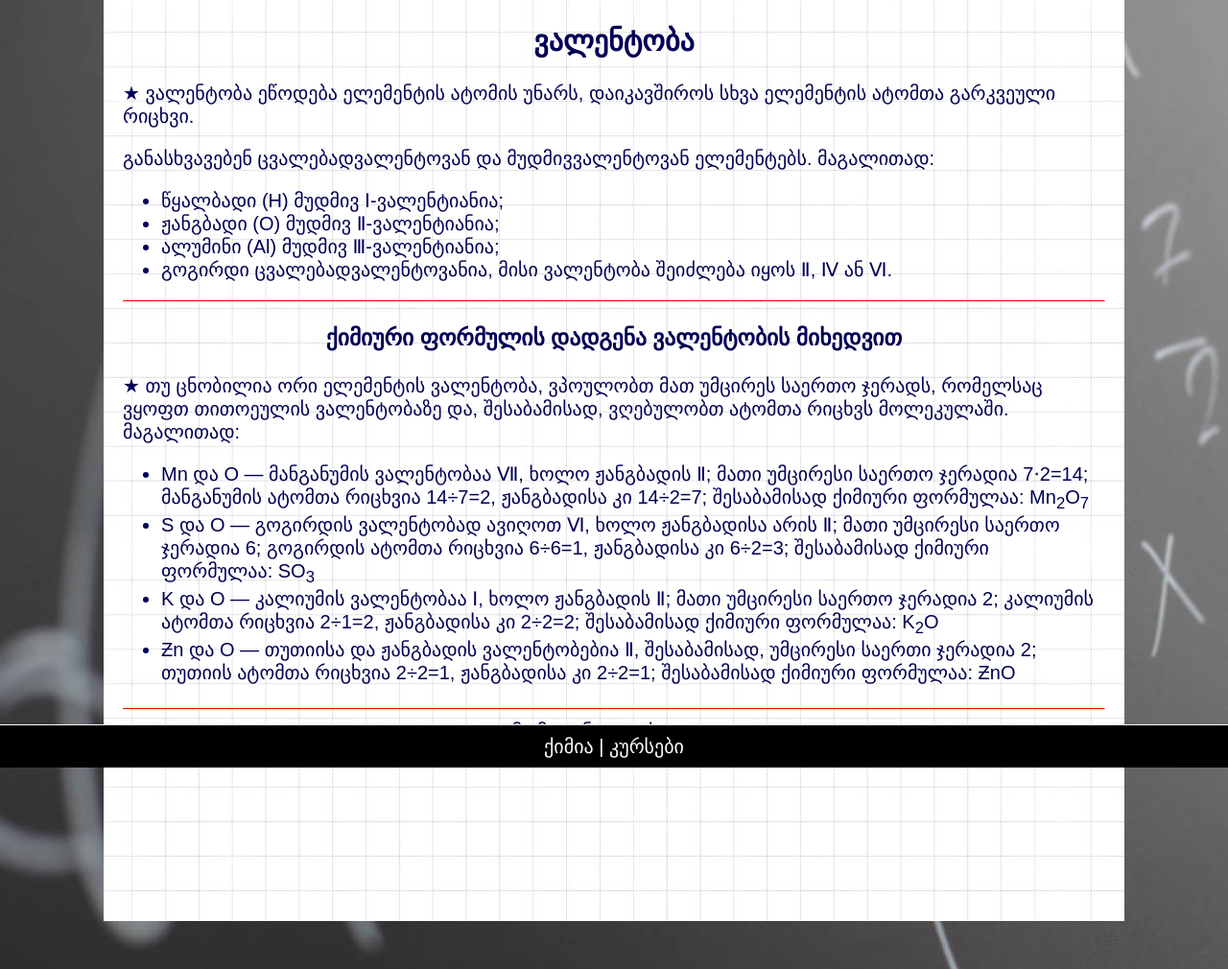
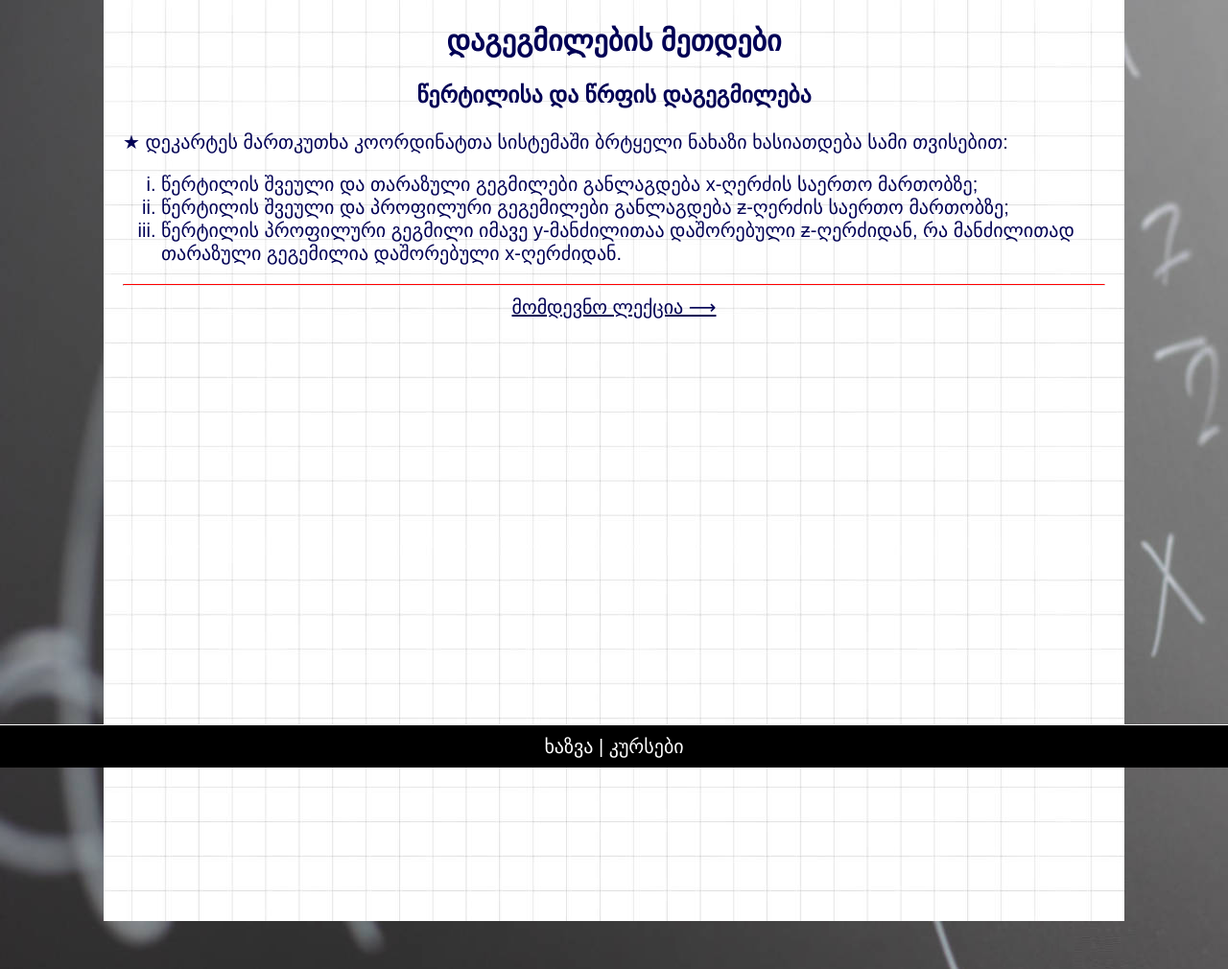
Before and after one commit to Lisztomaniac1811/ATSU-EE, a plain HTML site: page sketching-week2.html in a window 1280 px wide. Shown: the whole page at 96% size. Drawn offline with Linux system fonts and the light colour scheme.

Commit message:
Update sketching-week2.html

```diff
--- a/sketching-week2.html
+++ b/sketching-week2.html
@@ -3,42 +3,28 @@
 <head>
     <meta charset="UTF-8">
     <meta name="viewport" content="width=device-width, initial-scale=1.0">
-    <title>კვირა 1 - წრფივი ალგებრა | ელექტრული ინჟინერია | აწსუ</title>
+    <title>კვირა 2 - ხაზვა | ელექტრული ინჟინერია | აწსუ</title>
     <link rel="stylesheet" href="styles.css">
     <style>
     </style>
 </head>
 <body>
     <main>
-        <h2>ვალენტობა</h2>
-        <p>★ ვალენტობა ეწოდება ელემენტის ატომის უნარს, დაიკავშიროს სხვა ელემენტის ატომთა გარკვეული რიცხვი.</p>
-        <p>განასხვავებენ ცვალებადვალენტოვან და მუდმივვალენტოვან ელემენტებს. მაგალითად:
-        <ul>
-            <li>წყალბადი (H) მუდმივ Ⅰ-ვალენტიანია;</li>
-            <li>ჟანგბადი (O) მუდმივ Ⅱ-ვალენტიანია;</li>
-            <li>ალუმინი (Al) მუდმივ Ⅲ-ვალენტიანია;</li>
-            <li>გოგირდი ცვალებადვალენტოვანია, მისი ვალენტობა შეიძლება იყოს Ⅱ, Ⅳ ან Ⅵ.</li>
-        </ul>
-    </p>
-    <hr>
-    <h3>ქიმიური ფორმულის დადგენა ვალენტობის მიხედვით</h3>
-    <p>★ თუ ცნობილია ორი ელემენტის ვალენტობა, ვპოულობთ მათ უმცირეს საერთო ჯერადს, რომელსაც ვყოფთ თითოეულის ვალენტობაზე და, შესაბამისად, ვღებულობთ ატომთა რიცხვს მოლეკულაში. მაგალითად:
-        <ul>
-            <li>Mn და O — მანგანუმის ვალენტობაა Ⅶ, ხოლო ჟანგბადის Ⅱ; მათი უმცირესი საერთო ჯერადია 7⋅2=14; მანგანუმის ატომთა რიცხვია 14÷7=2, ჟანგბადისა კი 14÷2=7; შესაბამისად ქიმიური ფორმულაა: Mn<sub>2</sub>O<sub>7</sub></li>
-            <li>S და O — გოგირდის ვალენტობად ავიღოთ Ⅵ, ხოლო ჟანგბადისა არის Ⅱ; მათი უმცირესი საერთო ჯერადია 6; გოგირდის ატომთა რიცხვია 6÷6=1, ჟანგბადისა კი 6÷2=3; შესაბამისად ქიმიური ფორმულაა: S<sub></sub>O<sub>3</sub></li>
-            <li>K და O — კალიუმის ვალენტობაა Ⅰ, ხოლო ჟანგბადის Ⅱ; მათი უმცირესი საერთო ჯერადია 2; კალიუმის ატომთა რიცხვია 2÷1=2, ჟანგბადისა კი 2÷2=2; შესაბამისად ქიმიური ფორმულაა: K<sub>2</sub>O</li>
-            <li>Ƶn და O — თუთიისა და ჟანგბადის ვალენტობებია Ⅱ, შესაბამისად, უმცირესი საერთი ჯერადია 2; თუთიის ატომთა რიცხვია 2÷2=1, ჟანგბადისა კი 2÷2=1; შესაბამისად ქიმიური ფორმულაა: Ƶn<sub></sub>O</li>
-        </ul>
-
-
-
-
+        <h2>დაგეგმილების მეთდები</h2>
+        <h3>წერტილისა და წრფის დაგეგმილება</h3>
+        <p>★ დეკარტეს მართკუთხა კოორდინატთა სისტემაში ბრტყელი ნახაზი ხასიათდება სამი თვისებით:
+            <ol type="i">
+                <li>წერტილის შვეული და თარაზული გეგმილები განლაგდება x-ღერძის საერთო მართობზე;</li>
+                <li>წერტილის შვეული და პროფილური გეგემილები განლაგდება ƶ-ღერძის საერთო მართობზე;</li>
+                <li>წერტილის პროფილური გეგმილი იმავე y-მანძილითაა დაშორებული ƶ-ღერძიდან, რა მანძილითად თარაზული გეგემილია დაშორებული x-ღერძიდან.</li>
+            </ol>
+        </p>
 <hr>
-<center><a href="chemistry-week2.html"><u>მომდევნო ლექცია ⟶</u></a></center>
+<center><a href="sketching-week3.html"><u>მომდევნო ლექცია ⟶</u></a></center>
 <br>
 </main>
     <div class="footer">
-        <a href="chemistry.html" class="home-link">ქიმია</a> | <a href="index.html" class="home-link">კურსები</a>
+        <a href="sketching.html" class="home-link">ხაზვა</a> | <a href="index.html" class="home-link">კურსები</a>
     </div>
 </body>
 </html>
```
